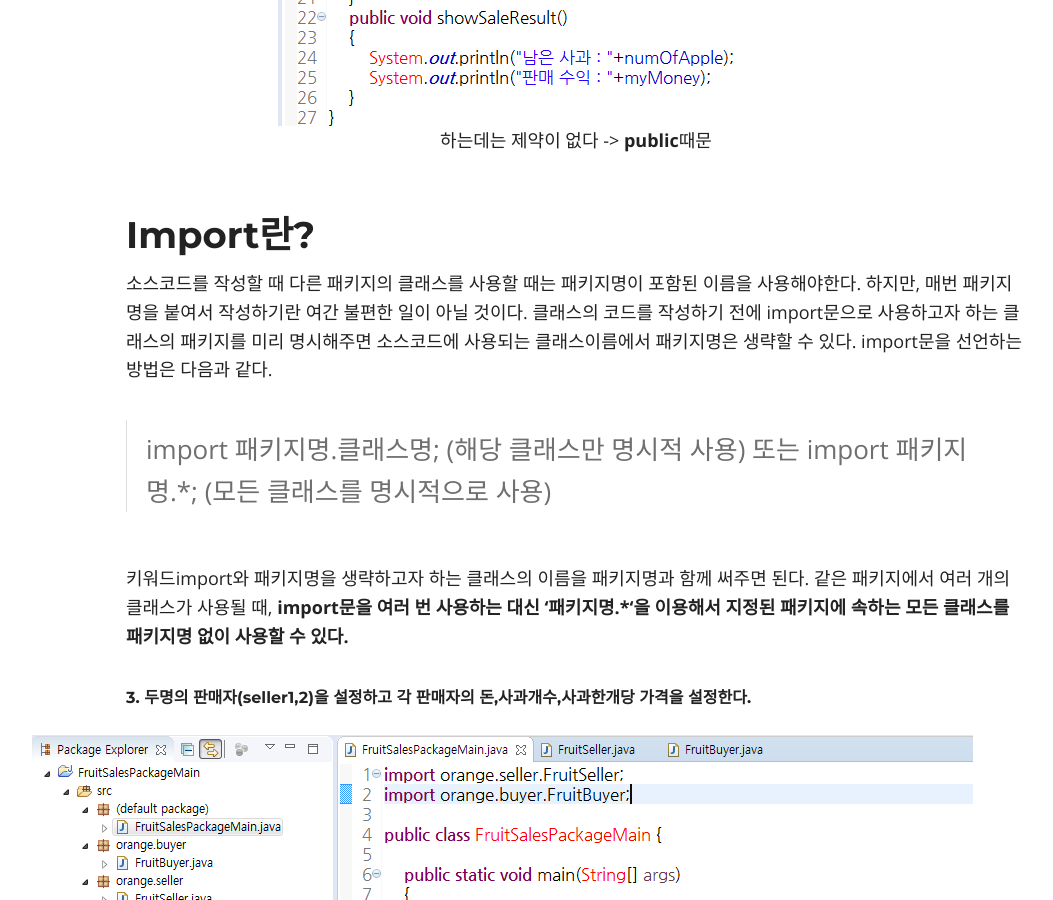
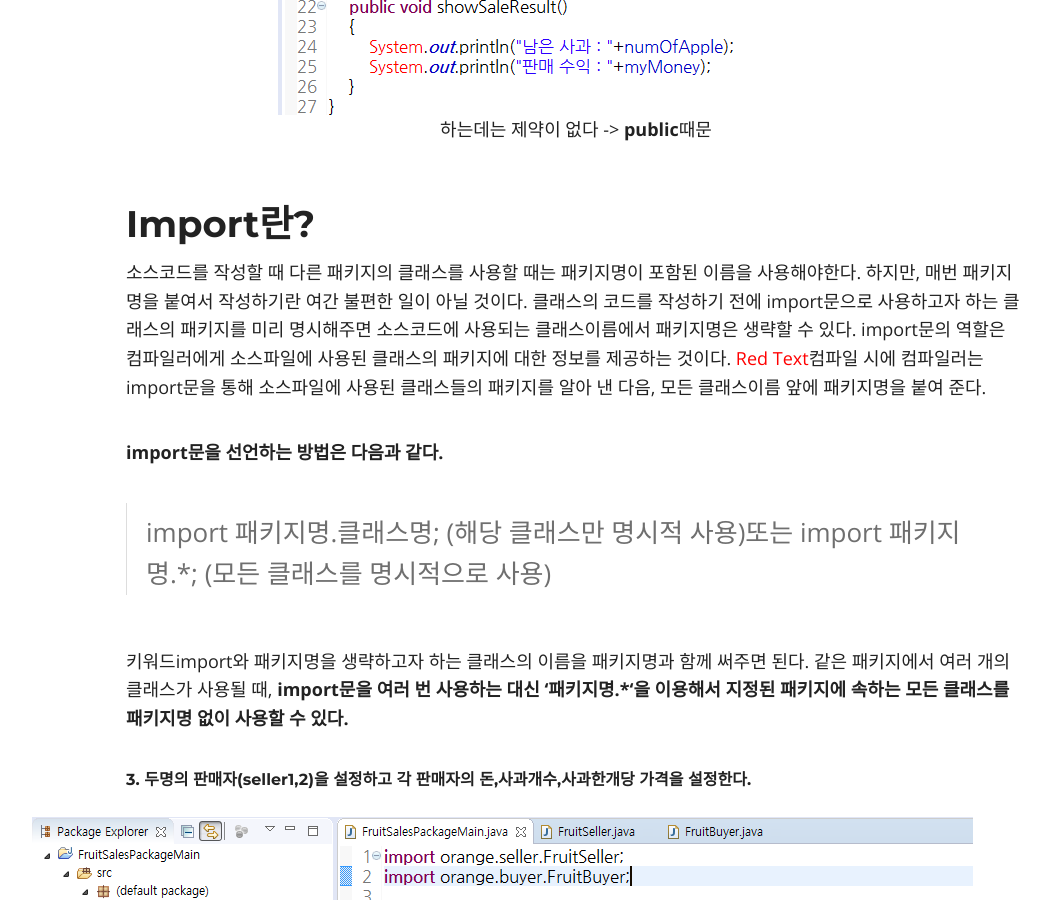
Before and after one commit to DoHyunChoi/dohyunchoi.github.io, a Jekyll site: the page built from _posts/2019-08-16-Package_import.markdown, in a window 1280 px wide and 900 px high, scrolled down 1867 px. Shown: the whole window, without its empty margins (64-1117 px from the left). Built offline with Jekyll 4.4.1, drawn with Linux system fonts in a browser that asks for light colours; nearby versions of some CDN libraries; comment, search, counter and statistics services are not loaded.

Commit message:
Update 2019-08-16-Package_import.markdown

```diff
--- a/_posts/2019-08-16-Package_import.markdown
+++ b/_posts/2019-08-16-Package_import.markdown
@@ -20,25 +20,28 @@ featured: true
 패키지를 만들면 default package말고 밑에 새로운 패키지가 형성된다.
 디폴트 패키지라는것은 우리가 패키지를 만들지 않았을때 자동으로 인식하는 패키지이다.
 
-### 과일장수가 상인에게 사과를 사고 팔아서 현재 잔액과 사과개수를 알 수 있는 프로그램을 만들어보자
+#### 과일장수가 상인에게 사과를 사고 팔아서 현재 잔액과 사과개수를 알 수 있는 프로그램을 만들어보자
 
 ###### 1. 먼저 오렌지를 사는 buyer를 나타내기 위해 **orange.buyer**이라는 package를 만들자
 <img src="{{ site.url }}/images/java1.png">
-import을 사용하려면 class FruitBuyer 앞에 public을 **꼭** 붙여야한다!
-**그럼 import란 무엇일까?**
-아래 글에서 알아보자
+    import을 사용하려면 class FruitBuyer 앞에 public을 **꼭** 붙여야한다!
+    **그럼 import란 무엇일까?**
+ 아래 글에서 알아보자
 
 ###### 2. 오렌지를 파는 seller를 나타내기 위해 **orange.seller**이라는 package를 만들자
 <img src="{{ site.url }}/images/java2.png">
-buyApple 매소드를 호출하는데는 제약이 없다 -> **public**때문
+    buyApple 매소드를 호출하는데는 제약이 없다 -> **public**때문
 
 ## Import란?
 소스코드를 작성할 때 다른 패키지의 클래스를 사용할 때는 패키지명이 포함된 이름을 사용해야한다. 하지만, 매번 패키지명을 붙여서 작성하기란 여간 불편한 일이 아닐 것이다.
     클래스의 코드를 작성하기 전에 import문으로 사용하고자 하는 클래스의 패키지를 미리 명시해주면 소스코드에 사용되는 클래스이름에서 패키지명은 생략할 수 있다.
-    import문을 선언하는 방법은 다음과 같다.
->import 패키지명.클래스명; (해당 클래스만 명시적 사용)
-또는
-import 패키지명.*; (모든 클래스를 명시적으로 사용)
+import문의 역할은 컴파일러에게 소스파일에 사용된 클래스의 패키지에 대한 정보를 제공하는 것이다.
+    <span style="color:red">Red Text</span>컴파일 시에 컴파일러는 import문을 통해 소스파일에 사용된 클래스들의 패키지를 알아 낸 다음, 모든 클래스이름 앞에 패키지명을 붙여 준다.
+
+
+**import문을 선언하는 방법은 다음과 같다.**
+>import 패키지명.클래스명; (해당 클래스만 명시적 사용)또는
+    import 패키지명.*; (모든 클래스를 명시적으로 사용)
 
 
 키워드import와 패키지명을 생략하고자 하는 클래스의 이름을 패키지명과 함께 써주면 된다. 같은 패키지에서 여러 개의 클래스가 사용될 때,
```
